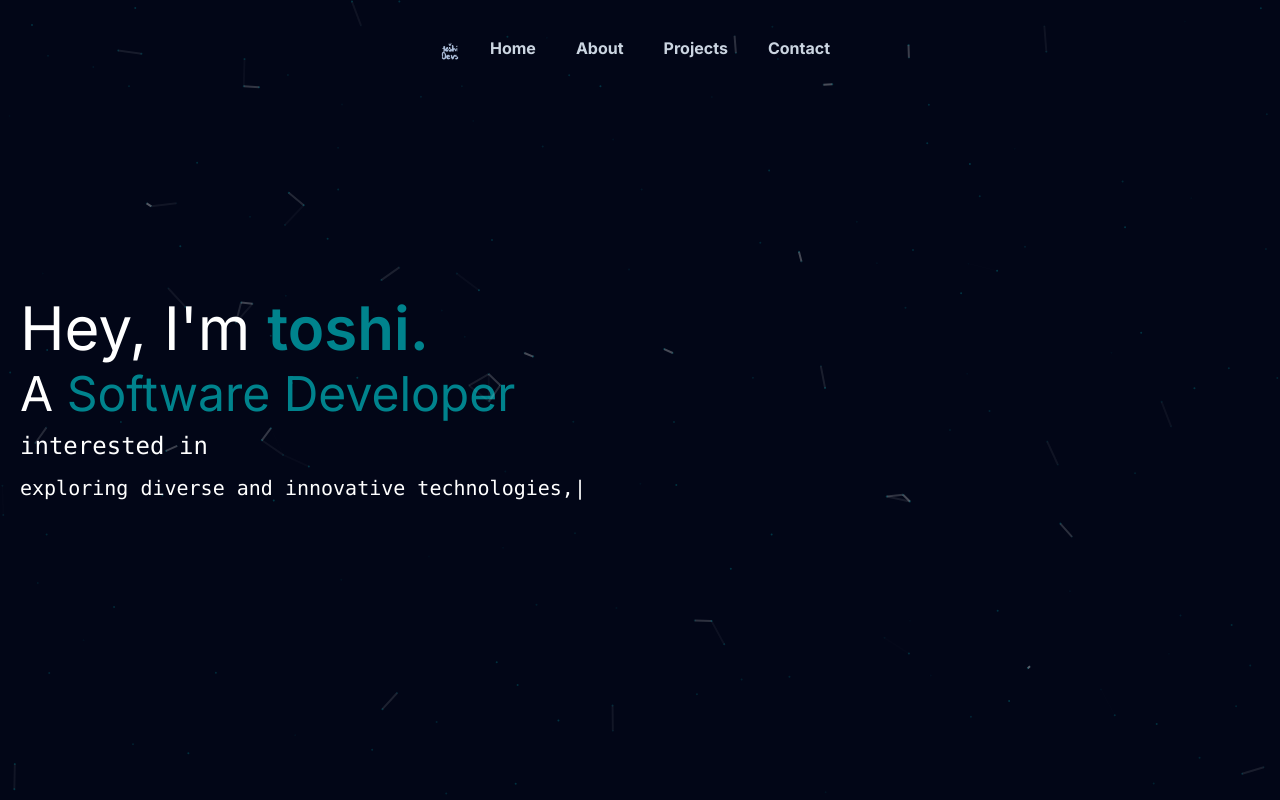
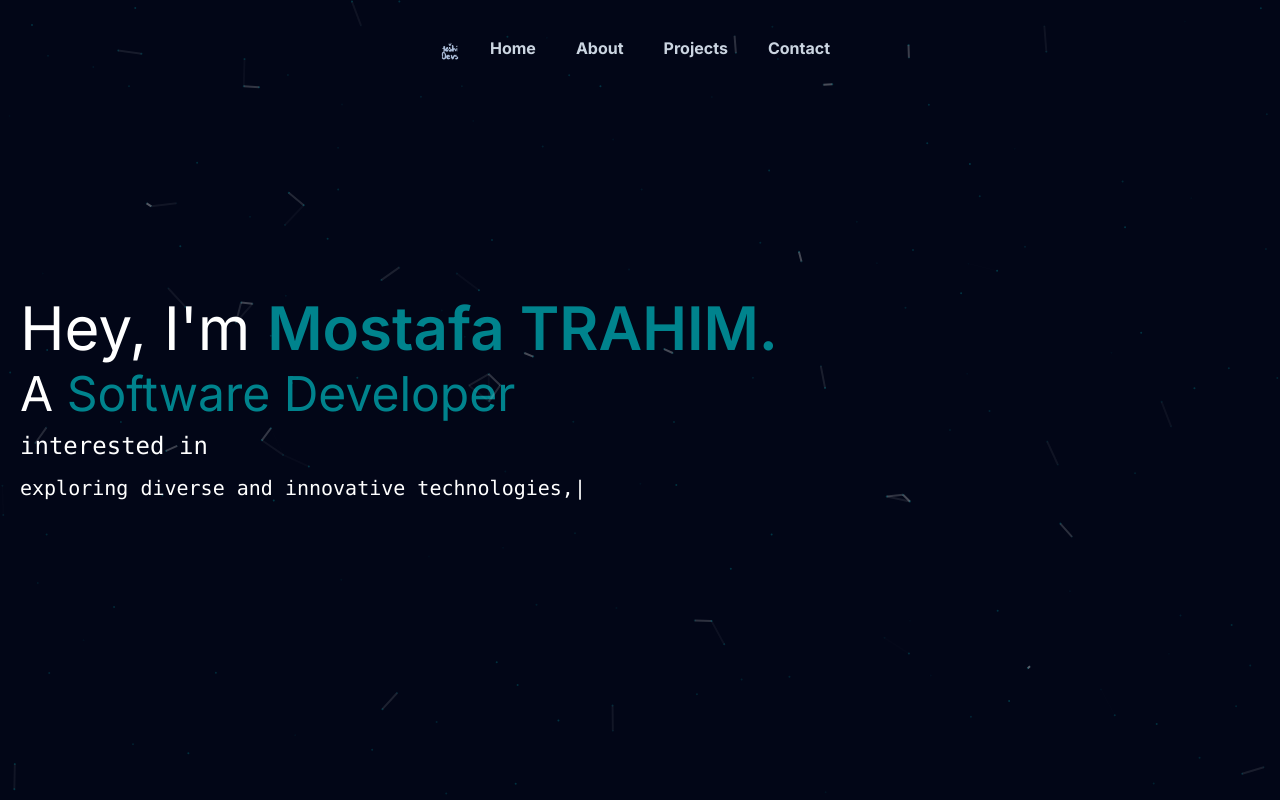
Before and after one commit to toshi-Devs/my-portfolio, a Next.js app: page / in a window 1280 px wide. Shown: the top 800 px of the page. Built offline with nearby package versions, Linux system fonts and the light colour scheme.

Commit message:
adding container div

```diff
--- a/app/page.tsx
+++ b/app/page.tsx
@@ -12,12 +12,12 @@ export default function Home() {
 
 
   return (
-    <main className="">
+    <main className=" ">
       <div className="bg-slate-950 h-screen">
         <div className="flex justify-normal items-center h-full">
 
-          <div className="space-y-3 p-5 select-none">
-            <div className="text-white text-6xl">Hey, I'm <span className=" text-[#00838D] font-semibold">toshi.</span></div>
+          <div className="space-y-3 p-5 select-none container mx-auto">
+            <div className="text-white text-6xl">Hey, I'm <span className=" text-[#00838D] font-semibold">Mostafa TRAHIM.</span></div>
             <div className="text-white text-5xl">A <span className=" text-[#00838D]">Software Developer</span></div>
             <div className="text-white text-2xl font-mono">interested in </div>
             <div className='text-white text-2xl font-mono sm:text-xl'>
--- a/components/About.tsx
+++ b/components/About.tsx
@@ -10,8 +10,8 @@ import { SiFirebase, SiNextdotjs, SiTailwindcss } from 'react-icons/si'
 
 function About() {
   return (
-    <div id='About' className=''>
-        <div className='flex flex-col min-h-screen bg-slate-950 border-t-lime-200 border-t-2 py-10'>
+    <div id='About' className='bg-slate-950'>
+        <div className=' container mx-auto flex flex-col min-h-screen bg-slate-950 border-t-lime-200 border-t-2 py-10'>
             <div className='space-y-3 mx-10'>
                 <h2 className='text-2xl font-bold text-slate-100'>About Me</h2>
                 <p className=' text-lg text-slate-400 inline-block font-medium'>
--- a/components/Contact.tsx
+++ b/components/Contact.tsx
@@ -1,11 +1,10 @@
 "use client"
 
 import { useRef, useState } from 'react'
-import { FaGithub, FaLinkedin } from 'react-icons/fa6'
-import { LuMail, LuSend } from 'react-icons/lu'
+import { LuSend } from 'react-icons/lu'
 import emailjs from '@emailjs/browser';
 import { toast } from 'react-hot-toast';
-import Footer from '@/components/Footer';
+
 
 
 function Contact() {
@@ -74,7 +73,10 @@ function Contact() {
 
 
   return (
-    <div id='Contact' className='flex flex-col h-screen bg-slate-950 border-t-lime-200 border-t-2 py-10 space-y-5'>
+    <div className='bg-slate-950'>
+
+
+    <div id='Contact' className=' container mx-auto flex flex-col h-screen bg-slate-950 border-t-lime-200 border-t-2 py-10 space-y-5'>
         <div className='space-y-3 mx-10'>
             <h2 className='text-2xl font-bold text-slate-100'>Contact</h2>
             <p className=' text-lg text-slate-400 inline-block font-medium'>
@@ -126,6 +128,7 @@ function Contact() {
             <a href='https://github.com/toshi-Devs' target='_blank' className='text-[#40CF8E] hover:text-lime-400 transition-all duration-300'> Toshi-Devs</a></p> */}
         </div>
     </div>
+    </div>
   )
 }
 
--- a/components/Projects.tsx
+++ b/components/Projects.tsx
@@ -4,7 +4,9 @@ import { FaGithub } from 'react-icons/fa6'
 
 function Projects() {
   return (
-    <div className='flex flex-col min-h-screen bg-slate-950 border-t-lime-200 border-t-2 py-10' id='Projects'>
+    <div className='bg-slate-950'>
+
+    <div className='container mx-auto flex flex-col min-h-screen bg-slate-950 border-t-lime-200 border-t-2 py-10' id='Projects'>
 
         <h2 className='text-2xl font-bold text-slate-100 mx-10 pb-2'>Projects</h2>
 
@@ -101,6 +103,7 @@ function Projects() {
 
 
     </div>
+    </div>
   )
 }
 
```
